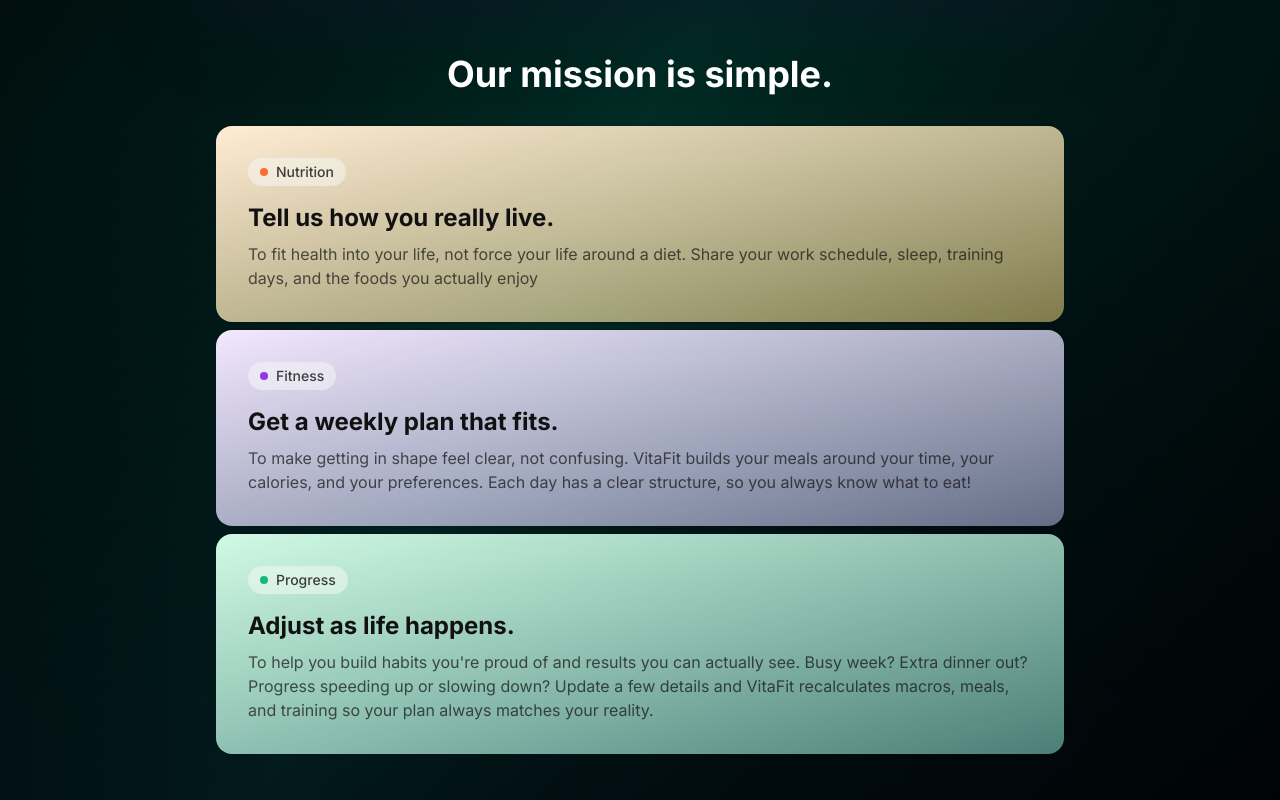
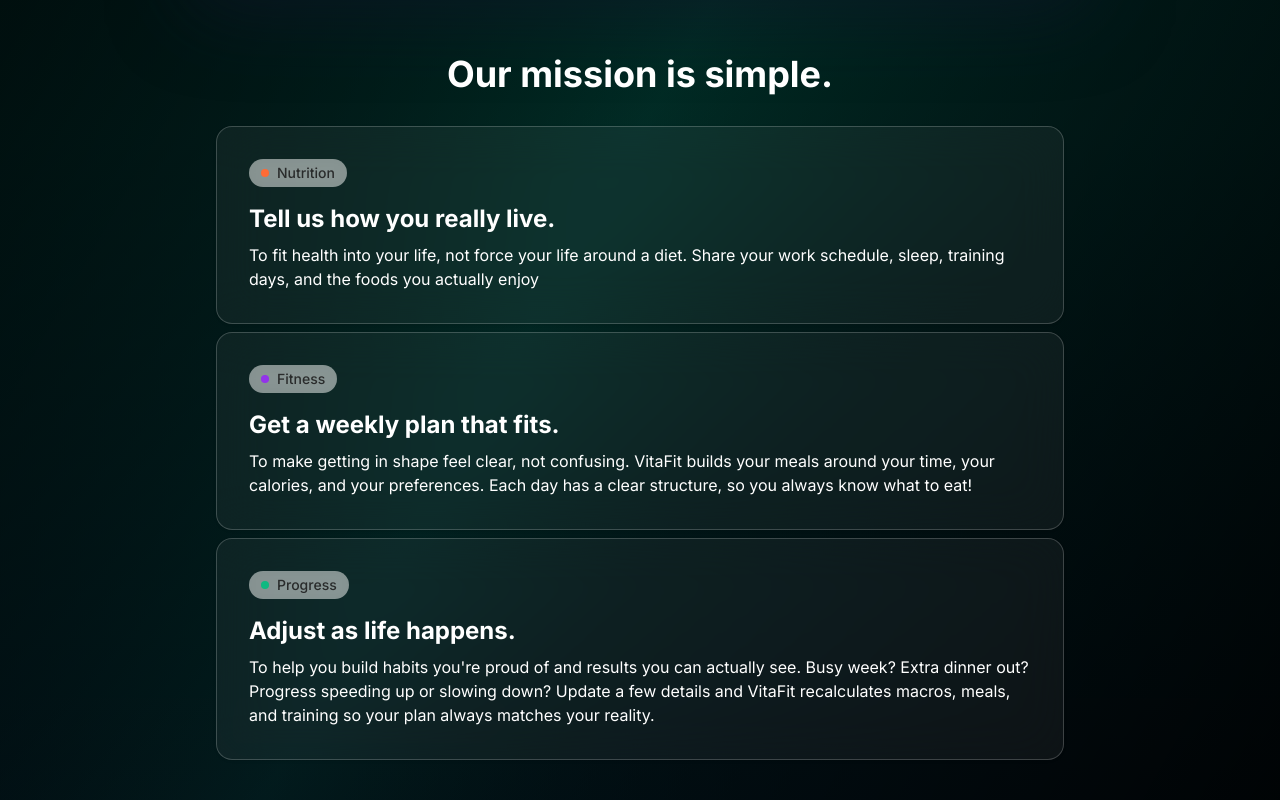
Before and after one commit to olaruvali25/vitaFit, a Next.js app: page /about in a window 1280 px wide. Shown: the part 1000-1800 px from the top of the page. Built offline with nearby package versions, Linux system fonts and the light colour scheme; no server answers.

Commit message:
Make gradient cards see-through with white text, keep colored dots

```diff
--- a/components/ui/gradient-card.tsx
+++ b/components/ui/gradient-card.tsx
@@ -10,14 +10,14 @@ import { cn } from "@/lib/utils";
 
 // Define variants for the card's overall style using cva
 const cardVariants = cva(
-  "relative flex flex-col justify-between h-full w-full overflow-hidden rounded-2xl p-8 shadow-sm transition-shadow duration-300 hover:shadow-lg",
+  "relative flex flex-col justify-between h-full w-full overflow-hidden rounded-2xl p-8 shadow-sm transition-shadow duration-300 hover:shadow-lg bg-white/5 backdrop-blur-xl border border-white/20",
   {
     variants: {
       gradient: {
-        orange: "bg-gradient-to-br from-orange-100 to-amber-200/50",
-        gray: "bg-gradient-to-br from-slate-100 to-slate-200/50",
-        purple: "bg-gradient-to-br from-purple-100 to-indigo-200/50",
-        green: "bg-gradient-to-br from-emerald-100 to-teal-200/50",
+        orange: "",
+        gray: "",
+        purple: "",
+        green: "",
       },
     },
     defaultVariants: {
@@ -88,8 +88,8 @@ const GradientCard = React.forwardRef<HTMLDivElement, GradientCardProps>(
 
             {/* Title and Description */}
             <div className="flex-grow">
-              <h3 className="text-2xl font-bold text-foreground mb-2">{title}</h3>
-              <p className="text-foreground/70">{description}</p>
+              <h3 className="text-2xl font-bold text-white mb-2">{title}</h3>
+              <p className="text-white">{description}</p>
             </div>
 
           </div>
```
